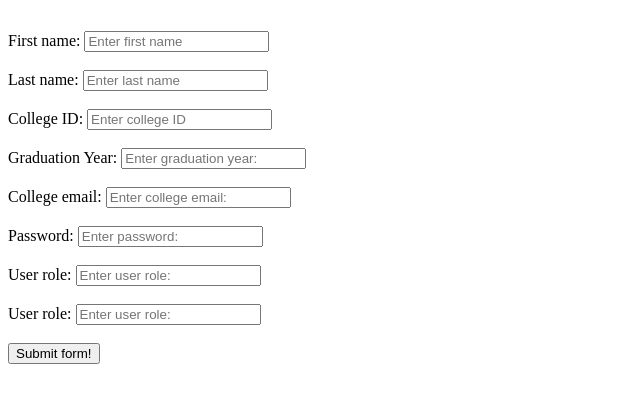
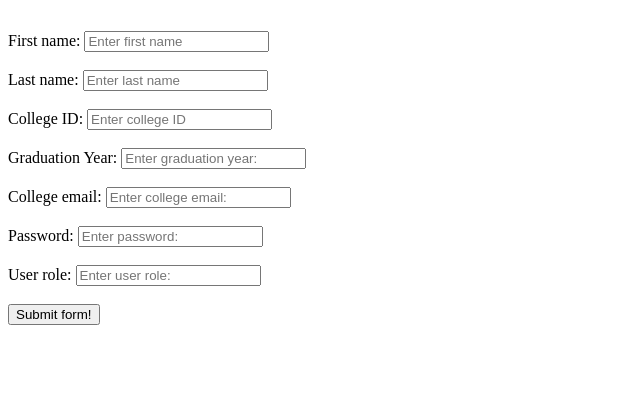
Before and after one commit to gechoe/CommonRoom, a website: page public/userAddForm.html in a window 1280 px wide. Shown: the part 87-490 px from the top of the page, without its empty margins (0-640 px from the left). Drawn offline with Linux system fonts and the light colour scheme.

Commit message:
Update userAddForm.html

```diff
--- a/public/userAddForm.html
+++ b/public/userAddForm.html
@@ -26,9 +26,6 @@
             <br><label for="role">User role: </label>
             <input type="text" placeholder="Enter user role: " name="role" required></br>
 
-            <br><label for="role">User role: </label>
-            <input type="text" placeholder="Enter user role: " name="role" required></br>
-
             <br><div class="clearfix">
                <input type="submit" value="Submit form!">
             </div></br>
```
